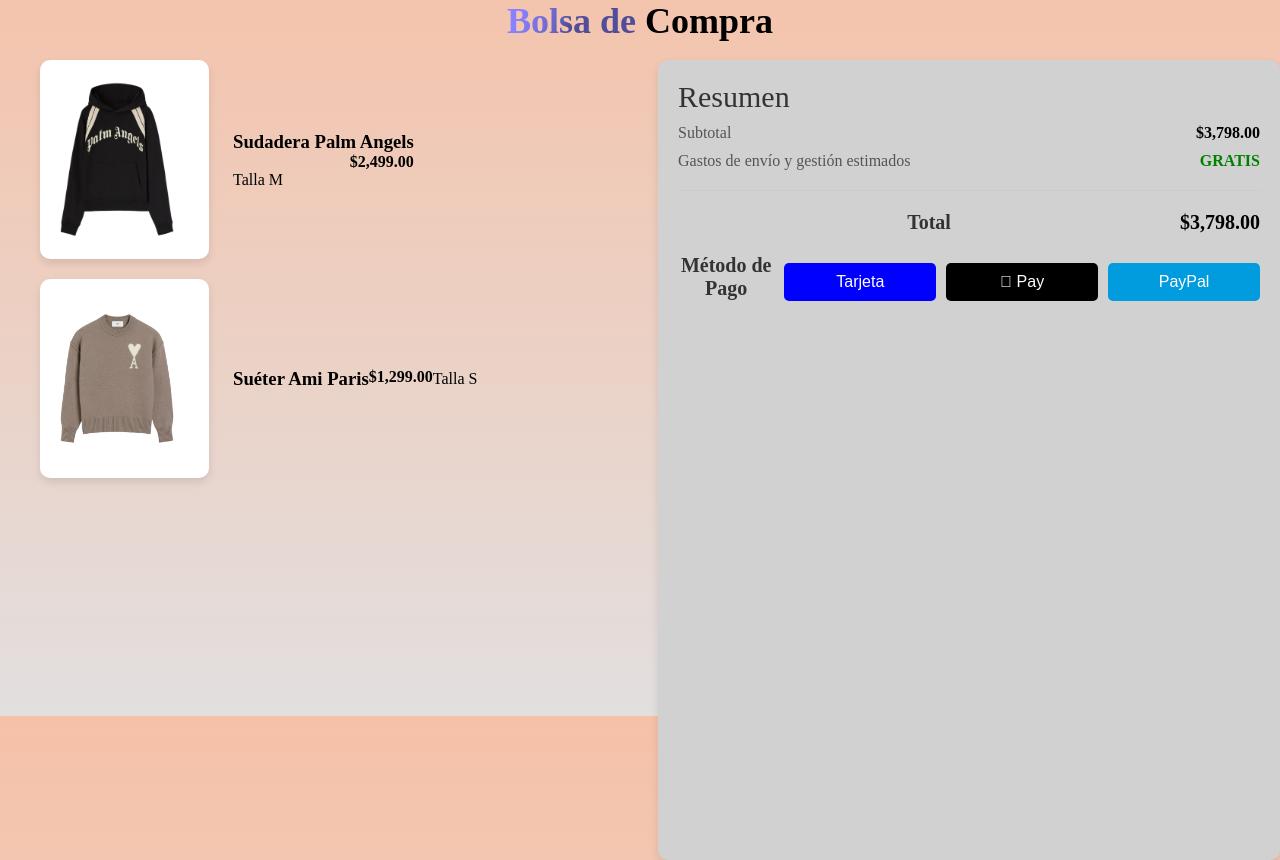
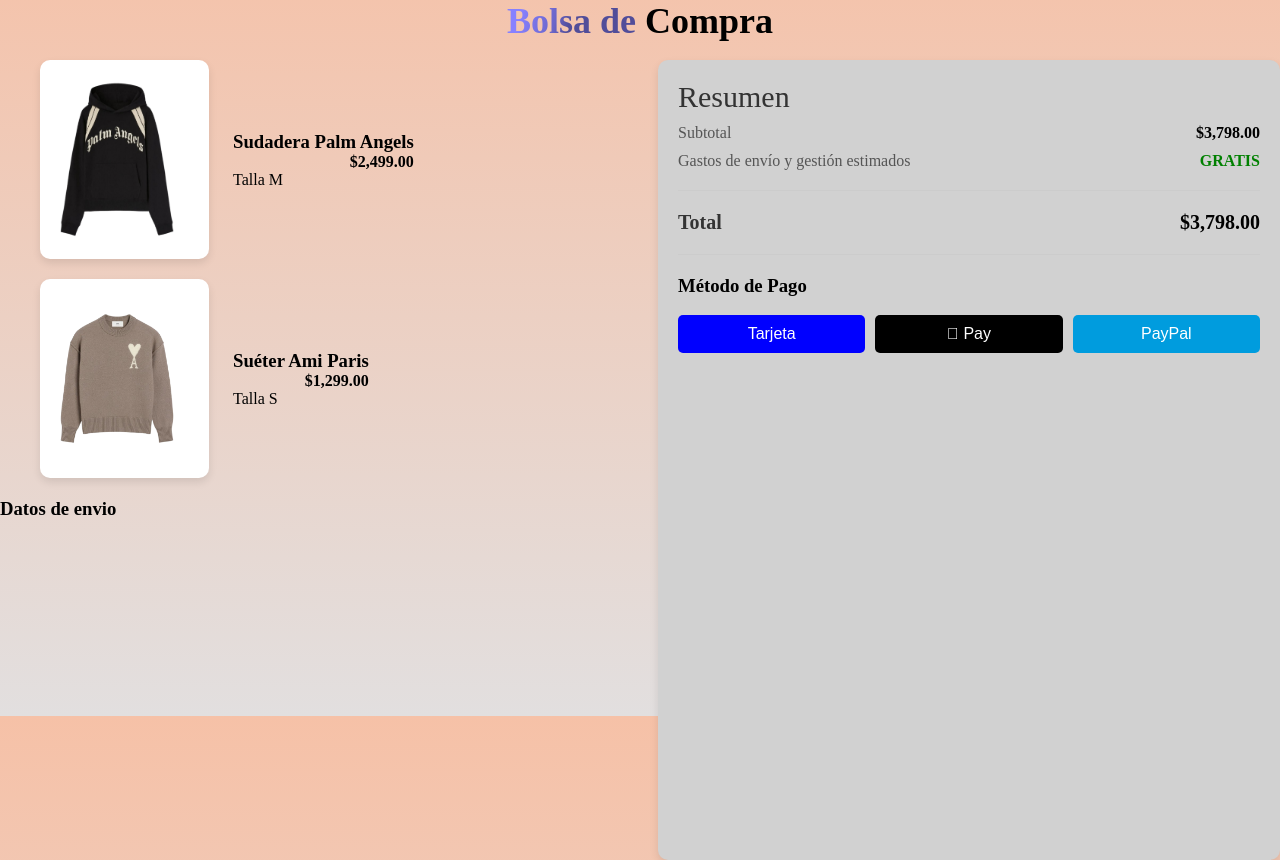
Before and after one commit to DaBriNan/clothEasyW, a PHP site: page /pages/compras.html in a window 1280 px wide. Shown: the part 84-944 px from the top of the page. Run offline with PHP 8.4, Linux system fonts and the light colour scheme.

Commit message:
estilos
agregue un hr y parte de los envios

```diff
--- a/assets/estilos/clotheS.css
+++ b/assets/estilos/clotheS.css
@@ -123,7 +123,7 @@
     gap: 12%;
     justify-content: center;
     background-color: rgba(0, 0, 0, 0.39);
-    /* border-radius: ; */
+    border-radius: 10px ;
     width: 90%;
     margin-left: 4%;
 
@@ -442,7 +442,6 @@
 }
 
 .imgMenu{
-
     left: 50px;
     display: block;
     height: 50px
--- a/assets/estilos/compras.css
+++ b/assets/estilos/compras.css
@@ -282,6 +282,7 @@
 }
 
 .resumen .total h3 {
+
     font-size: 20px;
     color: #333;
 }
@@ -302,7 +303,7 @@
 
 .resumen .metodos-pago h3 {
 
-    text-align: center;
+    text-align: left;
     font-size: 20px;
     margin-bottom: 10px;
     color: #333;
@@ -413,8 +414,11 @@
     background: #009cde;
     color: white;
 }
-h2,h3 {
+h2 {
     text-align: center;
+}
+h3{
+    text-align: left;
 }
 
 
@@ -434,3 +438,14 @@
 a{
     text-decoration: none;
 }
+
+.total.hr{
+    border: 0;
+    height: 1px;
+    background: #ccc;
+    margin: 20px 0;
+}
+
+p.precio{
+    text-align: right;
+}
--- a/pages/compras.html
+++ b/pages/compras.html
@@ -54,14 +54,26 @@
                 <div class="imagen-contenedor">
                     <img src="/assets/img/cafe.png" alt="Suéter Ami Paris">
                 </div>
-                <div class="product-details">
+                <div>
                     <h3>Suéter Ami Paris</h3>
                     <p class="precio">$1,299.00</p>
+                    <p>Talla S</p>
                 </div>
                 <br>
-                <p>Talla S</p>
+
             </div>
+
+            <div class="envios">
+                <h3>Datos de envio</h3>
+
+            </div>
+
+
         </div>
+
+
+
+
 
         <div class="resumen">
             <h2>Resumen</h2>
@@ -72,15 +84,22 @@
             <hr>
             <div class="total">
                 <h3>Total <span class="precio">$3,798.00</span></h3>
+                <hr>
             </div>
+
+            <h3>Método de Pago</h3>
+            <br>
             <div class="metodos-pago">
 
-                <h3>Método de Pago</h3>
                 <button class="tarjeta" >Tarjeta</button>
                 <button class="apple-pay" > Pay</button>
                 <button class="paypal" >PayPal</button>
             </div>
         </div>
+
+
+
+
     </div>
 
 </body>
```
